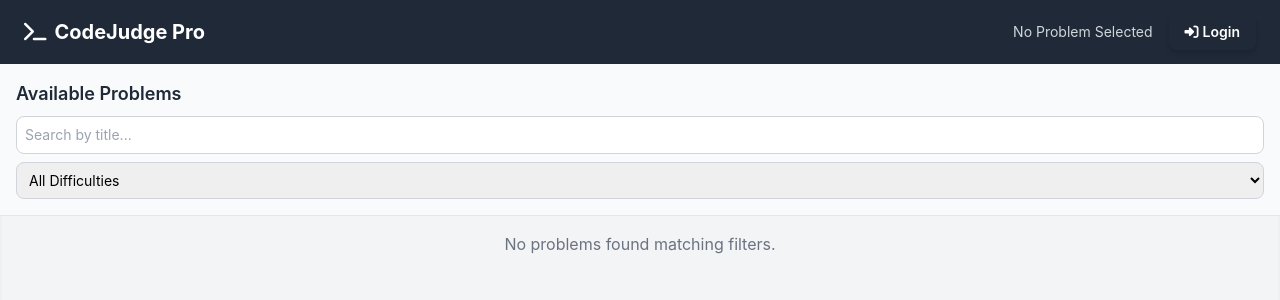
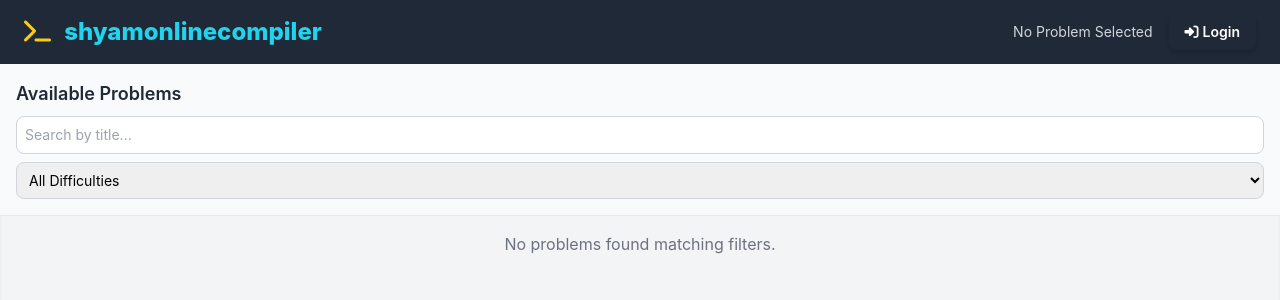
Before and after one commit to Raja-kumar7479/shyamonlinecompiler, a Flask app: page / in a window 1280 px wide. Shown: the top 300 px of the page. Run offline with Flask 3, Linux system fonts and the light colour scheme; data that the repository does not hold is empty; some libraries are stand-ins or nearby versions.

Commit message:
Updated files after changes

```diff
--- a/templates/index.html
+++ b/templates/index.html
@@ -3,7 +3,7 @@
 <head>
   <meta charset="utf-8">
   <meta name="viewport" content="width=device-width, initial-scale=1.0">
-  <title>CodeJudge Pro - Robust Compiler Platform</title>
+  <title>shyamonlinecompiler</title>
   <script src="https://cdn.tailwindcss.com"></script>
   <link rel="stylesheet" href="https://cdnjs.cloudflare.com/ajax/libs/font-awesome/6.4.0/css/all.min.css">
   <script src="https://cdnjs.cloudflare.com/ajax/libs/ace/1.15.2/ace.js"></script>
@@ -72,7 +72,10 @@
   <!-- Navbar (Header) -->
   <nav class="bg-gray-800 flex items-center justify-between px-6 shadow-md z-10">
     <div class="flex items-center space-x-4">
-      <div class="text-xl font-bold text-white"><i class="fas fa-terminal mr-2 text-primary-light"></i>CodeJudge Pro</div>
+      <div class="text-3xl sm:text-2xl md:text-xl lg:text-2xl font-extrabold text-white sm:text-primary-light md:text-cyan-400">
+  <i class="fas fa-terminal mr-2 text-primary-light sm:text-cyan-400 md:text-yellow-400"></i>
+  shyamonlinecompiler
+</div>
       <button id="back-to-list-btn" class="text-white hover:text-primary-light transition-colors p-2 rounded-lg bg-gray-700 hover:bg-gray-600 text-sm hidden">
         <i class="fas fa-arrow-left"></i> <span class="ml-1">Back to Problems</span>
       </button>
```
